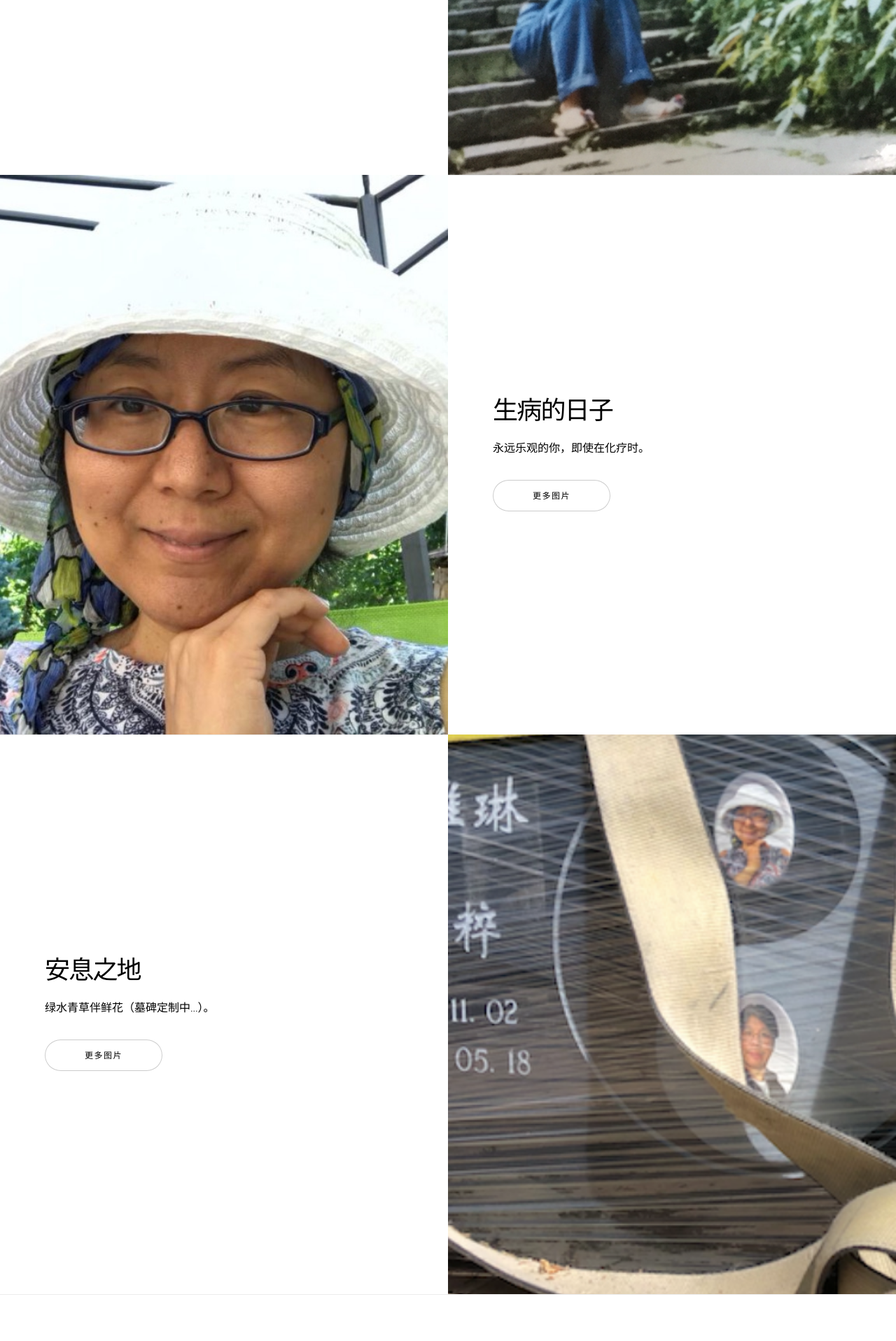
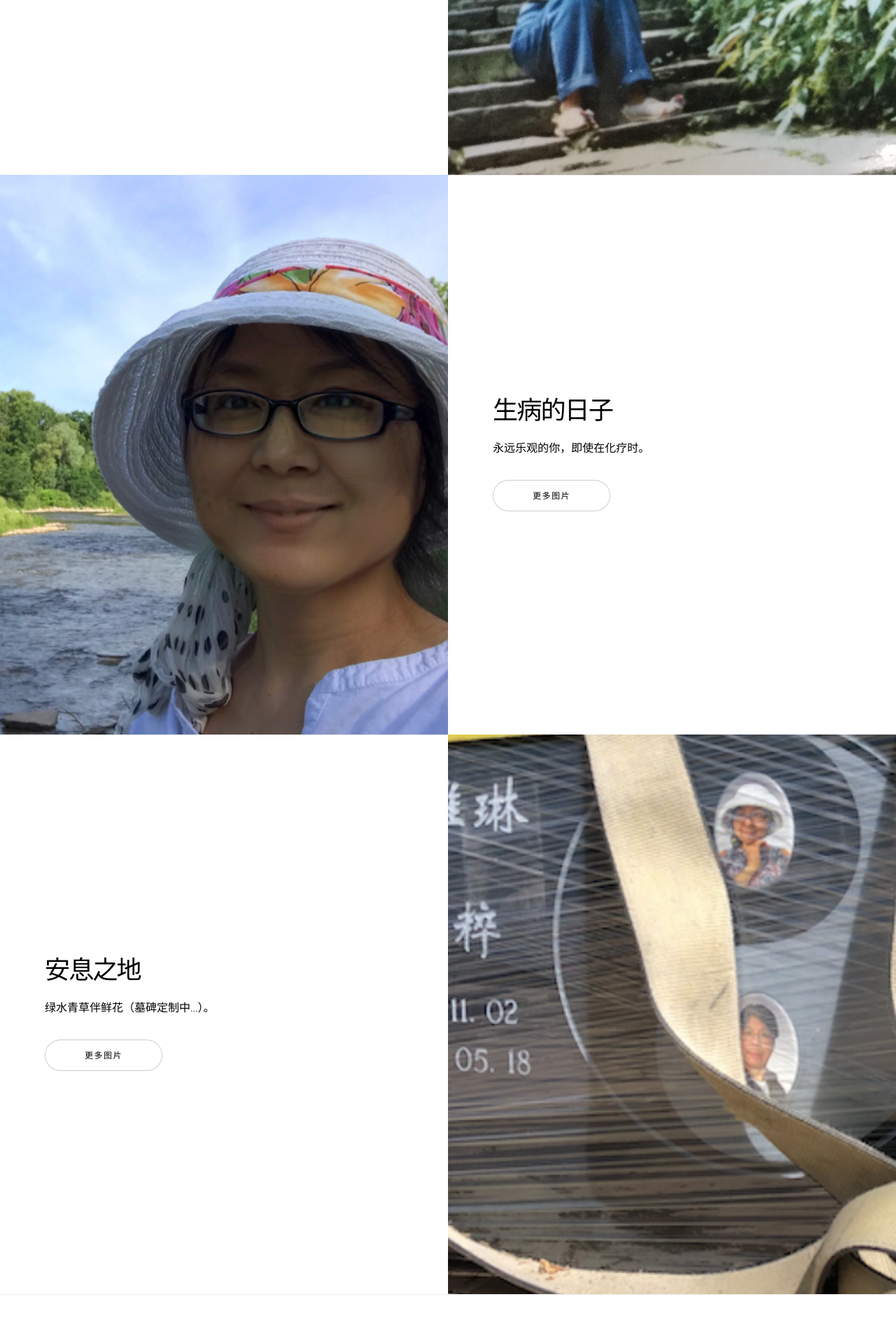
Before and after one commit to ytop/yalin, a PHP site: page / in a window 1280 px wide. Shown: the part 3750-5667 px from the top of the page at 70% size. Run offline with PHP 8.4, Linux system fonts and the light colour scheme; data that the repository does not hold is empty.

Commit message:
100 day v4

```diff
--- a/index.php
+++ b/index.php
@@ -115,7 +115,7 @@
             </ul>
         </div>
         <div class="image">
-            <img src="img/ill/a.jpg" alt=""/>
+            <img src="img/ill/a_v2.png" alt=""/>
         </div>
     </section>
 
@@ -138,7 +138,7 @@
     <section class="wrapper style1 align-center">
         <div class="inner">
             <h2>回忆文集</h2>
-            <p>如果你要泪水浇灌，我愿天天哭泣。</p>
+            <p>心纯无瑕 性直不曲 天妒红尘 灵境永明</p>
             <div w3-include-html="love.html"></div>
             <button onclick="myFunction()" id="myBtn">阅读全文</button>
         </div>
```
Also changed, not shown: img/ill/a_v1.jpg (renamed from img/ill/a.jpg), img/ill/a_v2.png (added).
